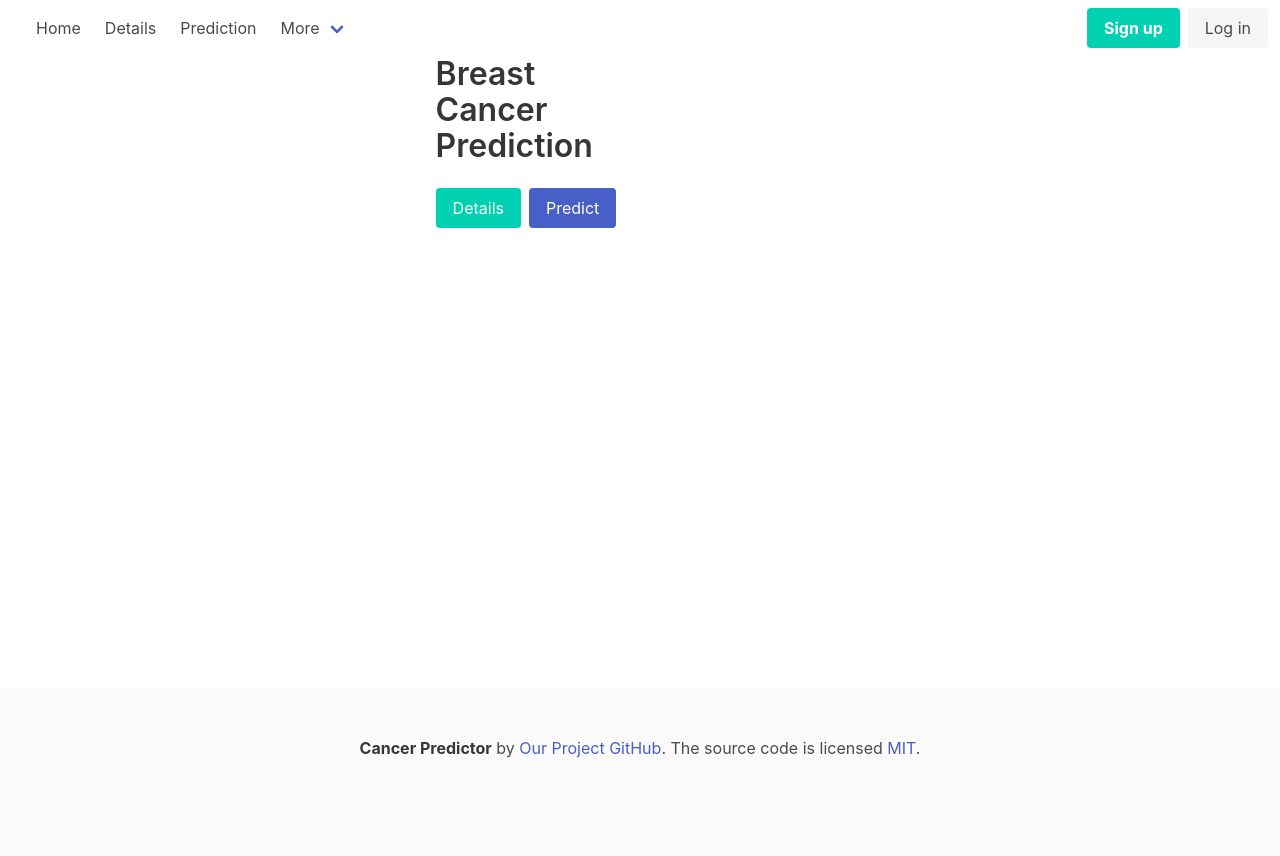
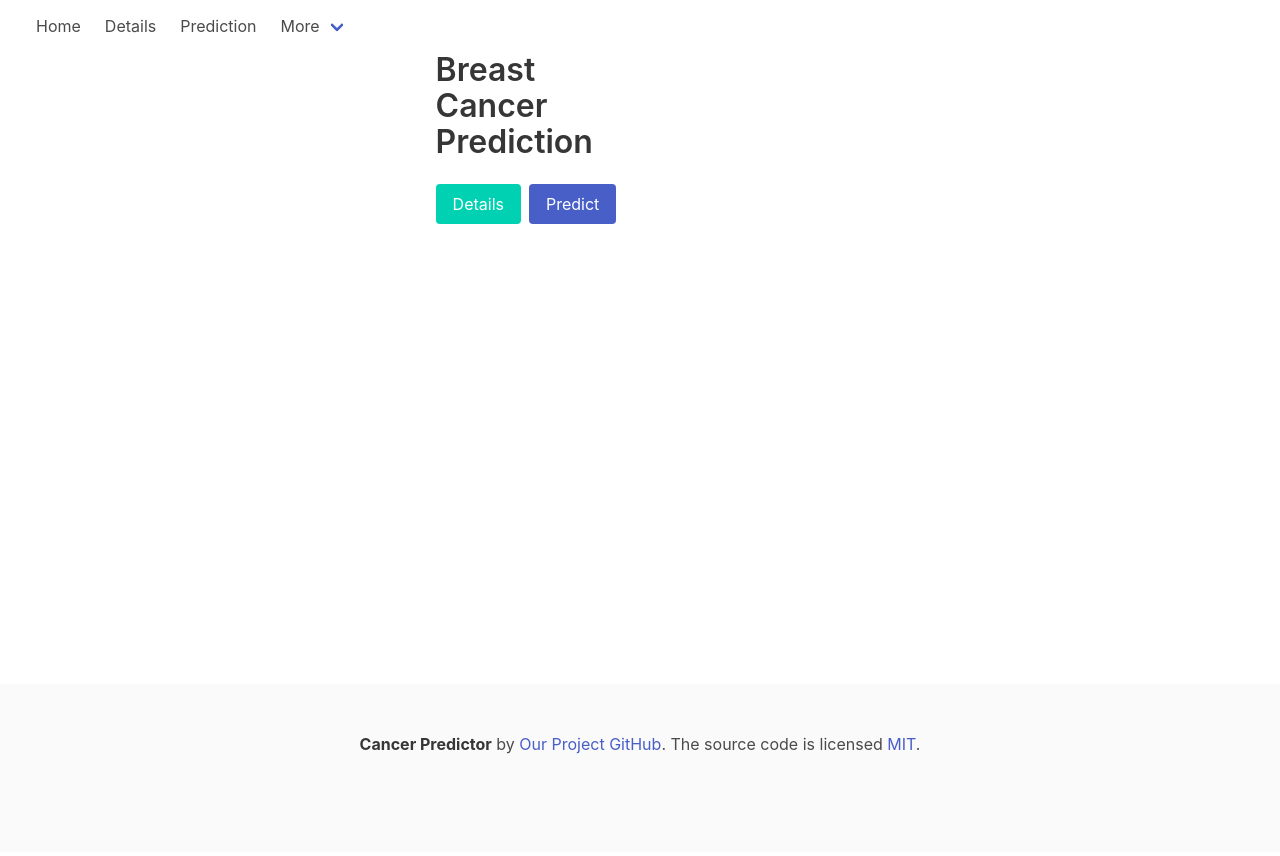
Before and after one commit to datathon21/breast_cancer_prediction, a Django app: page / in a window 1280 px wide. After the commit the page ends 754 px from the top, so only its background shows below. Run offline with Django 3.2, Linux system fonts and the light colour scheme; parts of the project's set-up code (start-up, migrations or seed data) failed here and were passed over.

Commit message:
commented out login and sign up

```diff
--- a/breast_cancer_predictor/templates/index.html
+++ b/breast_cancer_predictor/templates/index.html
@@ -1,12 +1,13 @@
 <!DOCTYPE html>
+{% load staticfiles %}
 <html lang="en">
 <head>
     <meta charset="UTF-8">
     <meta http-equiv="X-UA-Compatible" content="IE=edge">
     <meta name="viewport" content="width=device-width, initial-scale=1.0">
     <link rel="stylesheet" href="https://cdn.jsdelivr.net/npm/bulma@0.9.3/css/bulma.min.css">
-    <link rel="stylesheet" href="../static/css/index.css">
-    <title> Breast Cancer prediction </title>
+    <link rel="stylesheet" href="{% static 'css/index.css' %}">
+    <title> Breast Cancer Prediction </title>
 </head>
 
 <body>
@@ -29,7 +30,7 @@
                     Home
                 </a>
 
-                <a class="navbar-item" href="/details">
+                <a class="navbar-item" href="{% url 'details' %}">
                     Details
                 </a>
 
@@ -57,7 +58,7 @@
                 </div>
             </div>
 
-            <div class="navbar-end">
+            <!-- <div class="navbar-end">
                 <div class="navbar-item">
                     <div class="buttons">
                         <a class="button is-primary">
@@ -68,7 +69,7 @@
                         </a>
                     </div>
                 </div>
-            </div>
+            </div> -->
         </div>
     </nav>
     <div class="flex-wrapper">
--- a/breast_cancer_predictor/templates/predictForm.html
+++ b/breast_cancer_predictor/templates/predictForm.html
@@ -57,7 +57,7 @@
                 </div>
             </div>
 
-            <div class="navbar-end">
+            <!-- <div class="navbar-end">
                 <div class="navbar-item">
                     <div class="buttons">
                         <a class="button is-primary">
@@ -68,7 +68,7 @@
                         </a>
                     </div>
                 </div>
-            </div>
+            </div> -->
         </div>
     </nav>
     <div class="container pb-4">
--- a/breast_cancer_predictor/templates/results.html
+++ b/breast_cancer_predictor/templates/results.html
@@ -57,7 +57,7 @@
                 </div>
             </div>
 
-            <div class="navbar-end">
+            <!-- <div class="navbar-end">
                 <div class="navbar-item">
                     <div class="buttons">
                         <a class="button is-primary">
@@ -68,7 +68,7 @@
                         </a>
                     </div>
                 </div>
-            </div>
+            </div> -->
         </div>
     </nav>
     <div class="flex-wrapper">
--- a/breast_cancer_predictor/templates/showPage.html
+++ b/breast_cancer_predictor/templates/showPage.html
@@ -57,7 +57,7 @@
                 </div>
             </div>
 
-            <div class="navbar-end">
+            <!-- <div class="navbar-end">
                 <div class="navbar-item">
                     <div class="buttons">
                         <a class="button is-primary">
@@ -68,7 +68,7 @@
                         </a>
                     </div>
                 </div>
-            </div>
+            </div> -->
         </div>
     </nav>
 
```
Also changed, not shown: breast_cancer_predictor/predictor/forms.py (line endings or trailing spaces).
